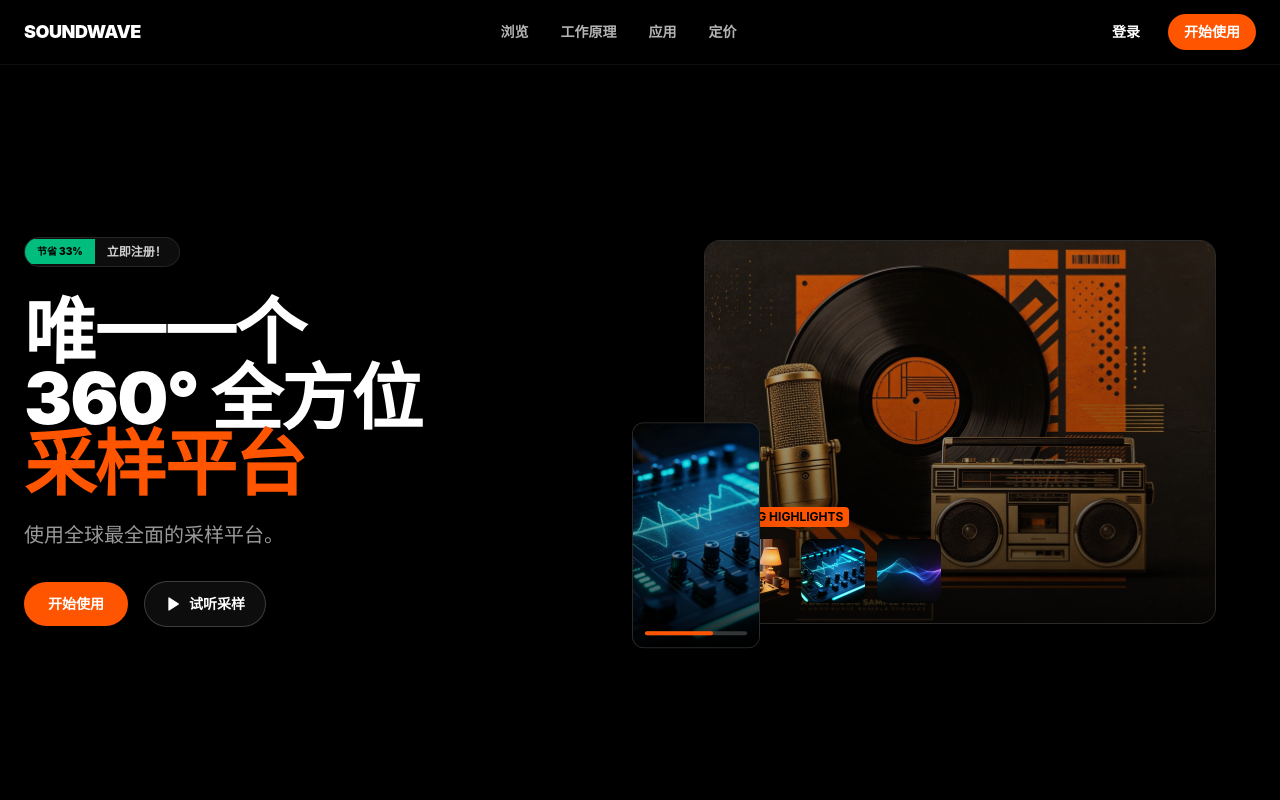
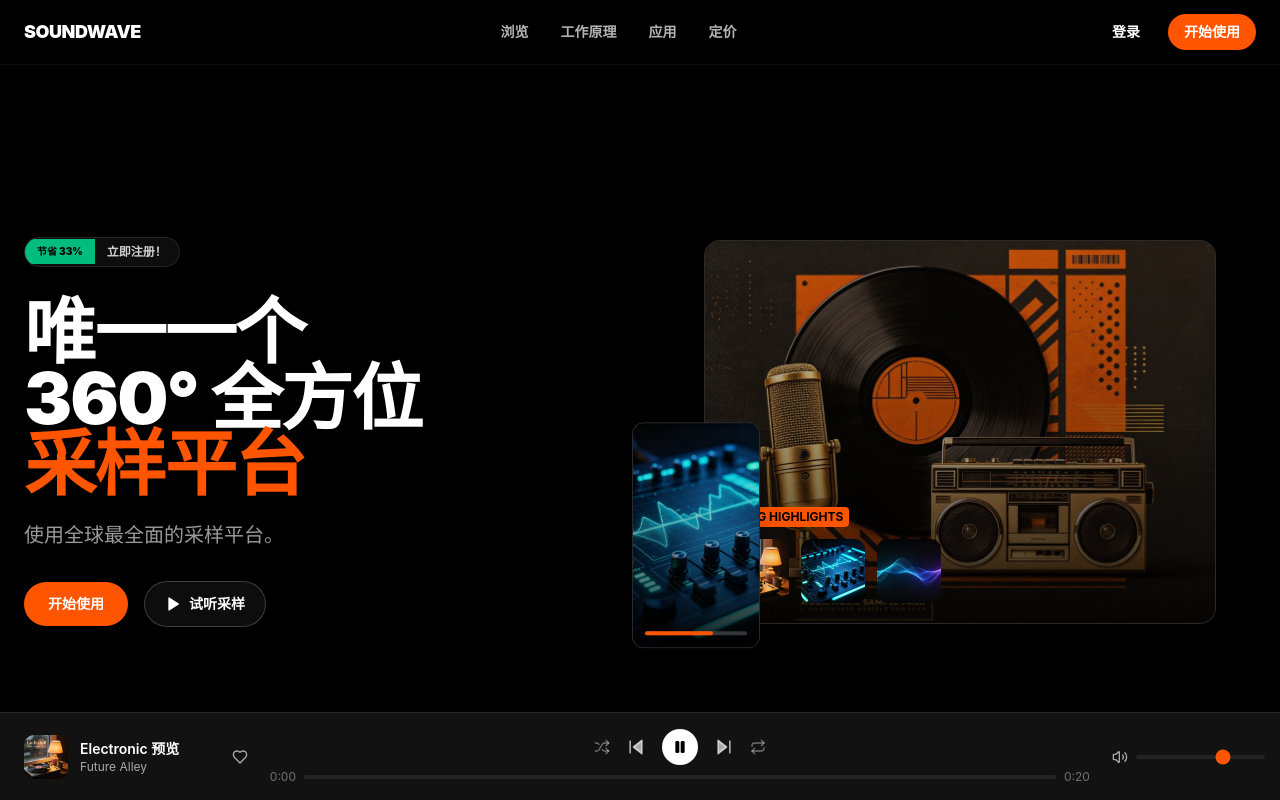
Before and after one commit to hewencong9-cmd/soundwave-samples, a Next.js app: page / in a window 1280 px wide. Both pictures are taken after a click on the element 833 px from the left and 570 px from the top of the page. Shown: the top 800 px of the page. Built offline with nearby package versions, Linux system fonts and the light colour scheme.

Commit message:
fix: resolve AppPlayer function hoisting bug, add player to marketing shell, use fixed positioning

```diff
--- a/components/AppPlayer.tsx
+++ b/components/AppPlayer.tsx
@@ -50,6 +50,21 @@ export function AppPlayer() {
   const isSeekingRef = useRef(false);
   const prevSoundIdRef = useRef<string | null>(null);
 
+  const handleTimeUpdate = useCallback(() => {
+    if (audioRef.current && !isSeekingRef.current) {
+      setCurrentTime(audioRef.current.currentTime);
+    }
+  }, [setCurrentTime]);
+
+  const handleLoadedMetadata = useCallback(() => {
+    if (audioRef.current) {
+      setDuration(audioRef.current.duration);
+    }
+  }, [setDuration]);
+
+  const handlePlay = useCallback(() => setIsPlaying(true), [setIsPlaying]);
+  const handlePause = useCallback(() => setIsPlaying(false), [setIsPlaying]);
+
   const initAudio = useCallback((url: string) => {
     if (audioRef.current) {
       audioRef.current.pause();
@@ -70,22 +85,7 @@ export function AppPlayer() {
     audioRef.current.addEventListener("play", handlePlay);
     audioRef.current.addEventListener("pause", handlePause);
     audioRef.current.load();
-  }, [volume, playNext]);
-
-  const handleTimeUpdate = () => {
-    if (audioRef.current && !isSeekingRef.current) {
-      setCurrentTime(audioRef.current.currentTime);
-    }
-  };
-
-  const handleLoadedMetadata = () => {
-    if (audioRef.current) {
-      setDuration(audioRef.current.duration);
-    }
-  };
-
-  const handlePlay = () => setIsPlaying(true);
-  const handlePause = () => setIsPlaying(false);
+  }, [volume, playNext, handleTimeUpdate, handleLoadedMetadata, handlePlay, handlePause]);
 
   useEffect(() => {
     if (!currentSound) {
@@ -110,10 +110,7 @@ export function AppPlayer() {
     if (isPlaying && audioRef.current) {
       audioRef.current.play().catch(() => setIsPlaying(false));
     }
-
-    return () => {
-    };
-  }, [currentSound, isPlaying, initAudio, setIsPlaying]);
+  }, [currentSound, isPlaying, initAudio, setIsPlaying, playNext, handleTimeUpdate, handleLoadedMetadata, handlePlay, handlePause]);
 
   useEffect(() => {
     if (!audioRef.current) return;
@@ -185,7 +182,7 @@ export function AppPlayer() {
     <motion.div
       initial={{ y: 100 }}
       animate={{ y: 0 }}
-      className="flex h-[var(--player-height)] flex-shrink-0 items-center gap-3 border-t border-[var(--border-subtle)] bg-[var(--surface)] px-3 md:gap-4 md:px-6"
+      className="fixed bottom-0 left-0 right-0 z-50 flex h-[var(--player-height)] items-center gap-3 border-t border-[var(--border-subtle)] bg-[var(--surface)] px-3 md:gap-4 md:px-6"
       aria-label="试听播放器"
     >
       {/* Track info */}
@@ -233,7 +230,7 @@ export function AppPlayer() {
             className="flex h-8 w-8 md:h-9 md:w-9 shrink-0 items-center justify-center rounded-full bg-white text-black transition hover:scale-105"
             aria-label={isPlaying ? "暂停" : "播放"}
           >
-            {isPlaying ? <Pause className="size-3.5 md:size-4" fill="currentColor" /> : <Play className="size-3.5 md:size-4" fill="currentColor" />}
+            {isPlaying ? <Pause className="size-3.5 md:size-4" fill="currentColor" /> : <Play className="size-3.5 md:size-4" fill="currentColor" className="ml-0.5" />}
           </button>
           <button
             onClick={playNext}
--- a/components/ClientShell.tsx
+++ b/components/ClientShell.tsx
@@ -22,7 +22,7 @@ function AppShell({ children }: { children: React.ReactNode }) {
 
       {/* Sidebar */}
       <div className={`
-        fixed inset-y-0 left-0 z-50 transform transition-transform duration-300 md:relative md:translate-x-0
+        fixed inset-y-0 left-0 z-30 transform transition-transform duration-300 md:relative md:translate-x-0
         ${sidebarOpen ? "translate-x-0" : "-translate-x-full"}
       `}>
         <AppSidebar onNavigate={() => setSidebarOpen(false)} />
@@ -34,13 +34,13 @@ function AppShell({ children }: { children: React.ReactNode }) {
           sidebarOpen={sidebarOpen}
         />
         <main
-          className="flex-1 overflow-y-auto bg-black"
+          className="flex-1 overflow-y-auto bg-black pb-[var(--player-height)]"
           onClick={() => sidebarOpen && setSidebarOpen(false)}
         >
           {children}
         </main>
-        <AppPlayer />
       </div>
+      <AppPlayer />
     </div>
   );
 }
@@ -49,7 +49,8 @@ function MarketingShell({ children }: { children: React.ReactNode }) {
   return (
     <div className="min-h-screen w-full bg-black text-white antialiased">
       <MarketingHeader />
-      <main>{children}</main>
+      <main className="pb-[var(--player-height)]">{children}</main>
+      <AppPlayer />
     </div>
   );
 }
```
